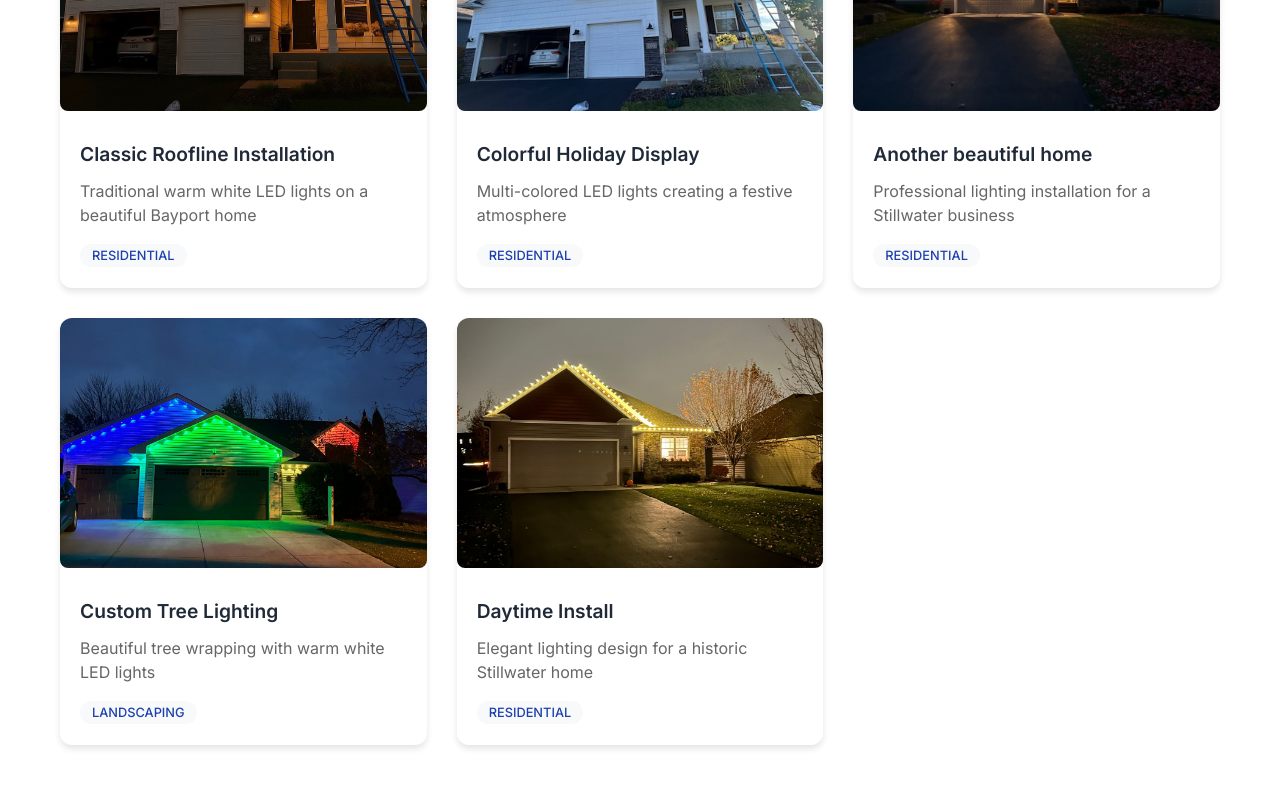
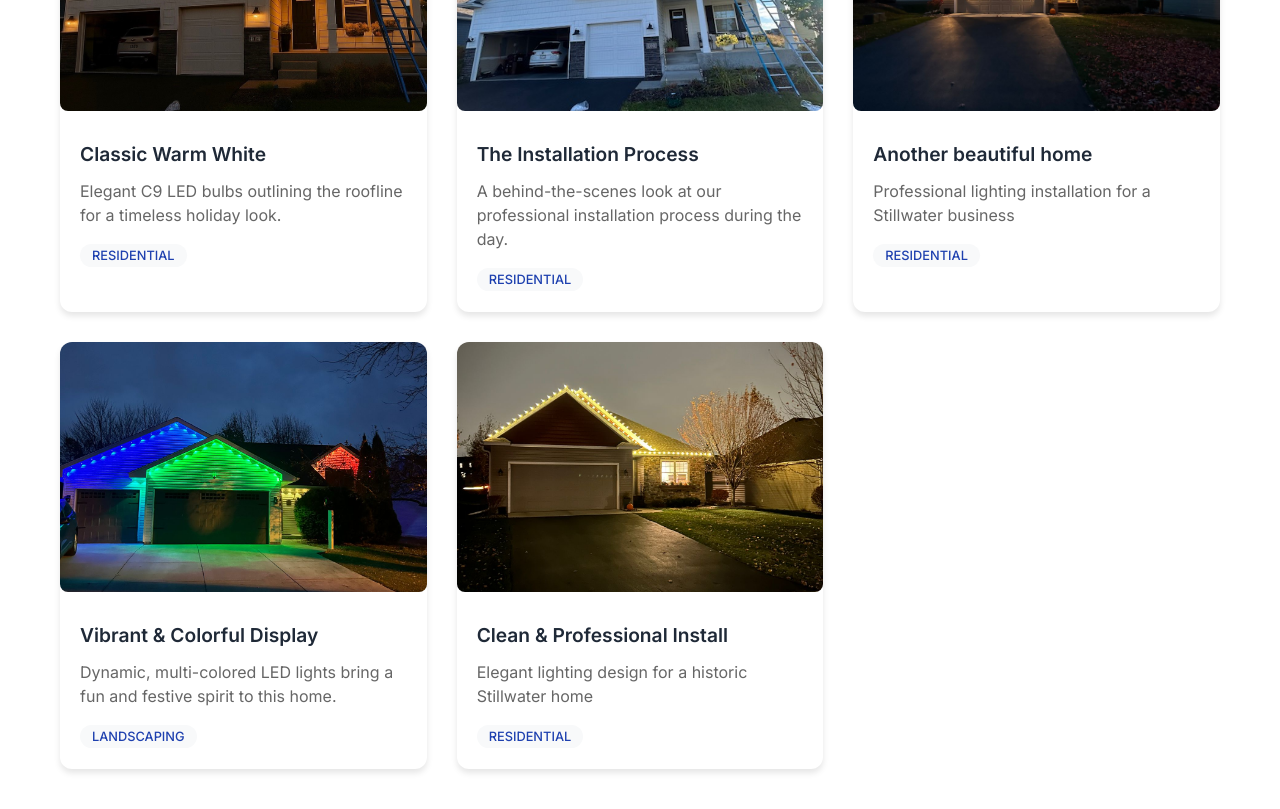
Before and after one commit to kimani-19/Updown-Lighting-Website, a React (Create React App) app in the folder client/: page /gallery in a window 1280 px wide. Shown: the part 1000-1809 px from the top of the page. Built offline with nearby package versions, Linux system fonts and the light colour scheme; the HTML template or start-up script is replaced by a standard one.

Commit message:
Fix: fix all image pics

```diff
--- a/client/src/pages/Gallery.js
+++ b/client/src/pages/Gallery.js
@@ -3,15 +3,15 @@ import React, { useState, useEffect } from 'react';
 const allImages = [
   {
     id: 1,
-    title: 'Classic Roofline Installation',
-    description: 'Traditional warm white LED lights on a beautiful Bayport home',
+    title: 'Classic Warm White',
+    description: "Elegant C9 LED bulbs outlining the roofline for a timeless holiday look.",
     image_url: '/images/gallery/gallery1.jpeg',
     category: 'residential'
   },
   {
     id: 2,
-    title: 'Colorful Holiday Display',
-    description: 'Multi-colored LED lights creating a festive atmosphere',
+    title: "The Installation Process",
+    description:  "A behind-the-scenes look at our professional installation process during the day.",
     image_url: '/images/gallery/gallery2.jpeg',
     category: 'residential'
   },
@@ -24,14 +24,14 @@ const allImages = [
   },
   {
     id: 4,
-    title: 'Custom Tree Lighting',
-    description: 'Beautiful tree wrapping with warm white LED lights',
+    title:  "Vibrant & Colorful Display",
+    description: "Dynamic, multi-colored LED lights bring a fun and festive spirit to this home.",
     image_url: '/images/gallery/gallery4.jpeg',
     category: 'landscaping'
   },
   {
     id: 5,
-    title: 'Daytime Install',
+    title:  "Clean & Professional Install",
     description: 'Elegant lighting design for a historic Stillwater home',
     image_url: '/images/gallery/gallery5.jpeg',
     category: 'residential'
```
